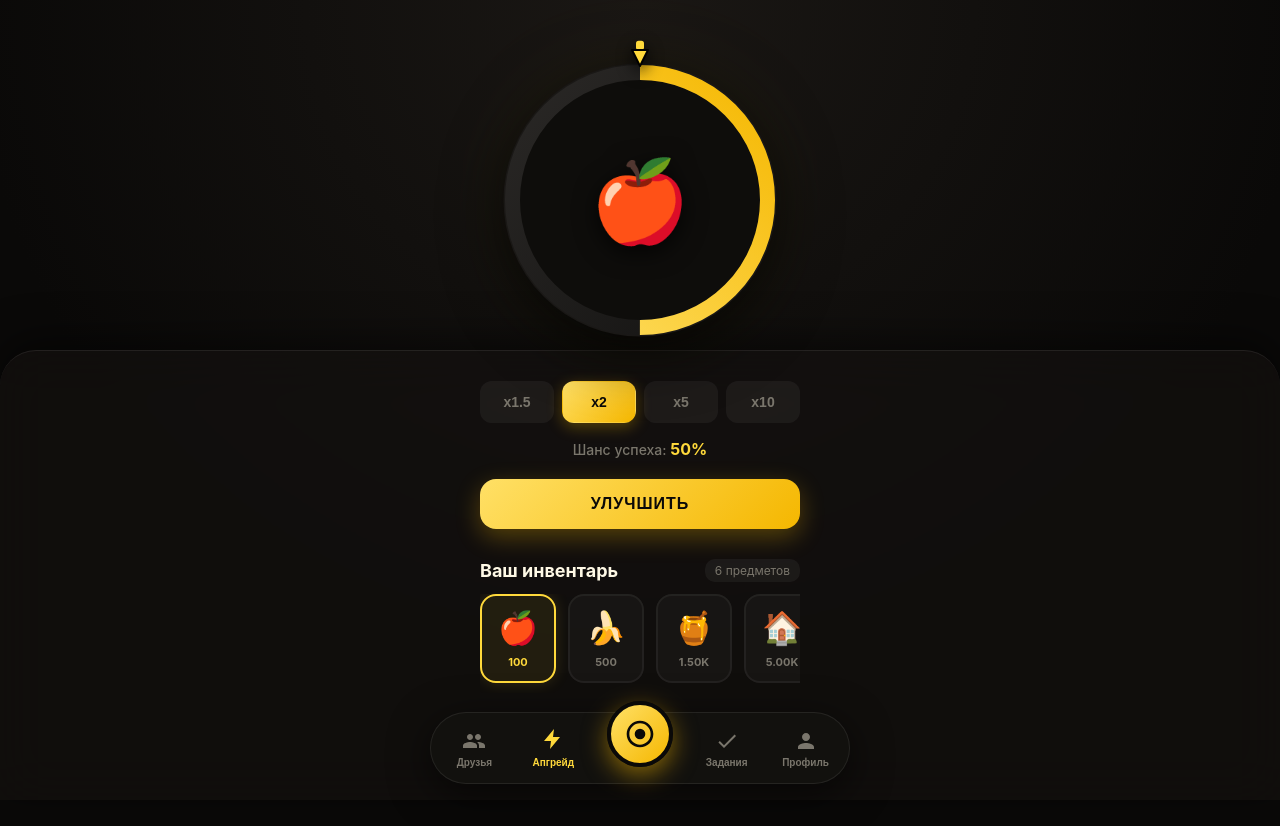
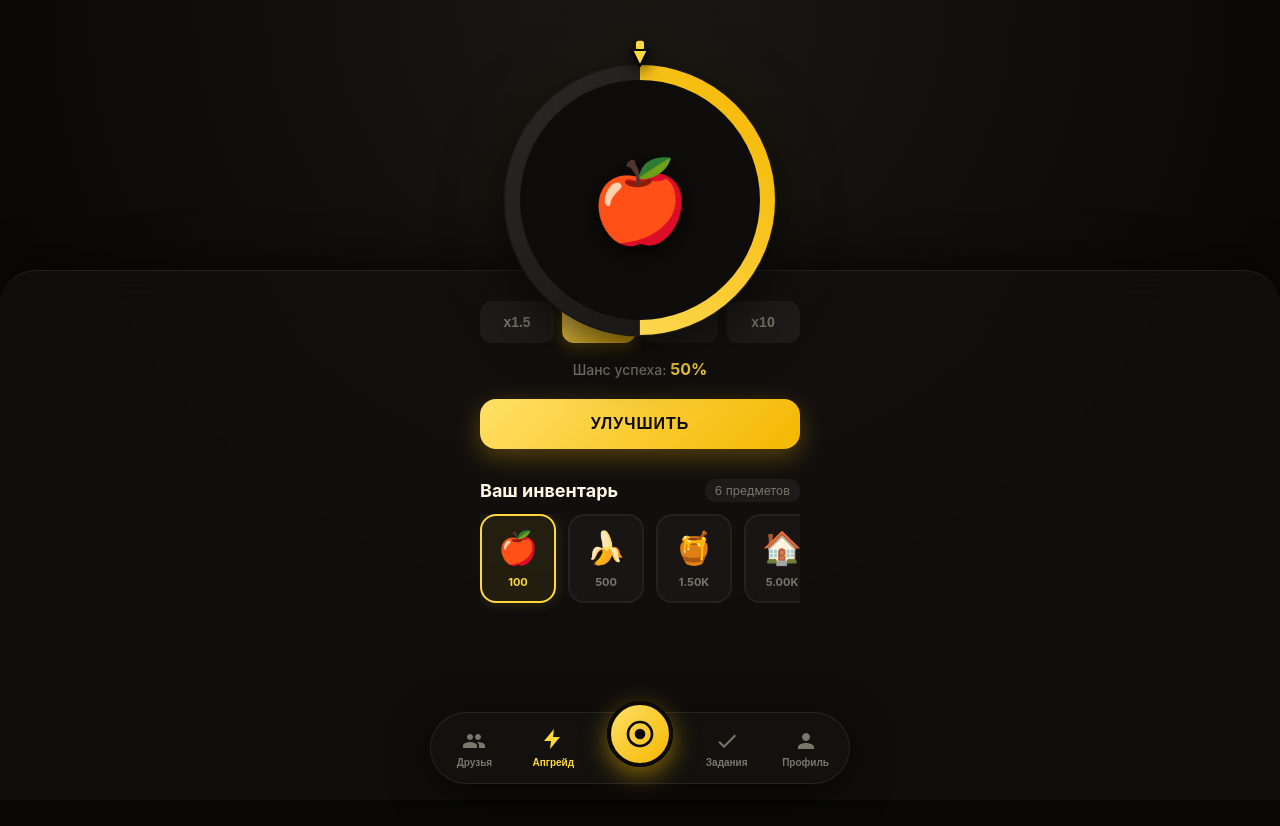
Before and after one commit to Tamerlan5/my-miniapp, a plain HTML site: page index.html in a window 1280 px wide. Both pictures are taken after a click on the button "Апгрейд". Drawn offline with Linux system fonts and the light colour scheme.

Commit message:
Update styles.css

```diff
--- a/styles.css
+++ b/styles.css
@@ -247,7 +247,7 @@ h2 { margin-bottom: 20px; font-size: 22px; font-weight: 700; letter-spacing: -0.
   display: flex;
   flex-direction: column;
   align-items: center;
-  margin-top: -20px; /* Наезд стекла на колесо */
+  margin-top: -100px; /* Наезд стекла на колесо */
   z-index: 1;
   box-shadow: 0 -10px 40px rgba(0,0,0,0.5);
 }
```
